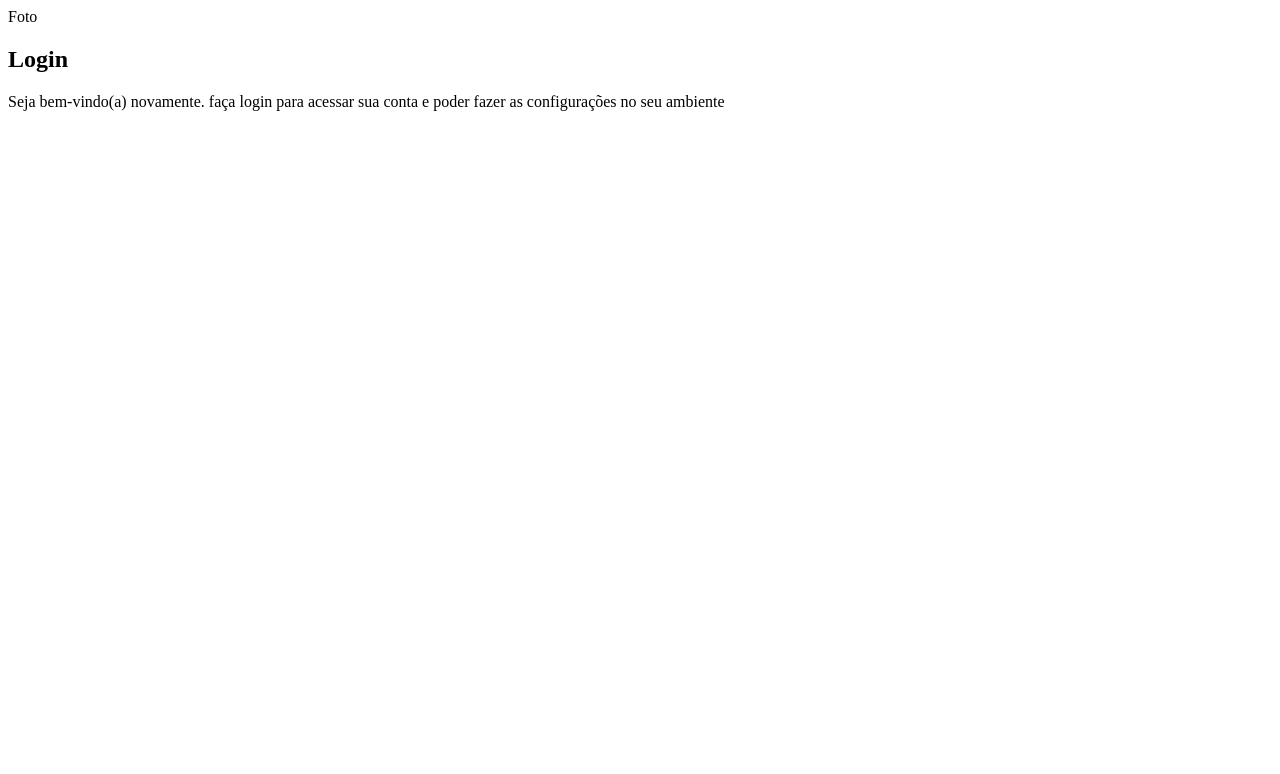
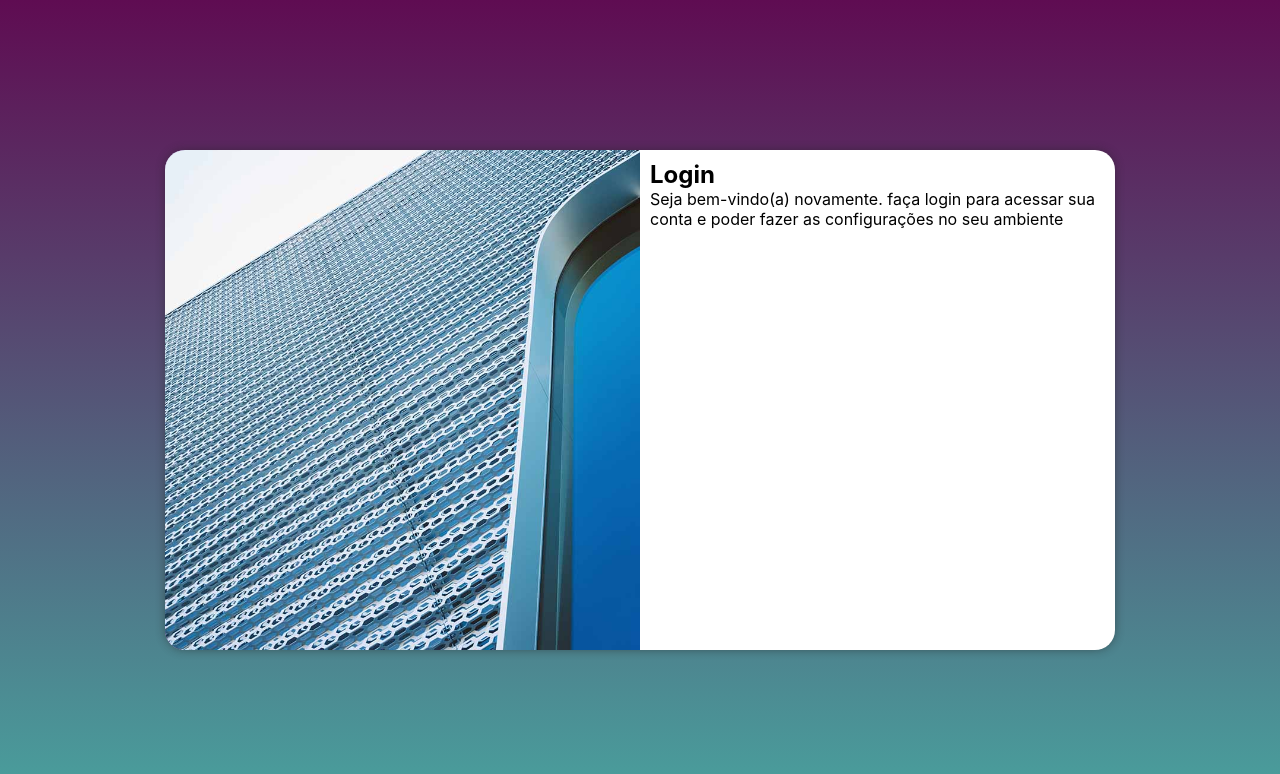
Before and after one commit to lucasdmazon/projeto-login, a plain HTML site: page index.html in a window 1280 px wide. Drawn offline with Linux system fonts and the light colour scheme.

Commit message:
media-query para outras telas

```diff
--- /dev/null
+++ b/estilos/media-query.css
@@ -0,0 +1,52 @@
+@charset "UTF-8";
+
+/*  Typical Device Breakpoints
+-------------------------------
+Pequenas telas: até 600px
+Celular: de 600px até 768px
+tablet: 768px até 992px
+Desktop: 992px até 1200px
+Grandes telas: acima de 1200px
+*/
+
+@media screen and (min-width: 768px) and (max-width: 992px) {
+    body {
+        background-image: linear-gradient(to top, #49a09d, #5f0c52);
+    }
+
+    section#login {
+        width: 80vw;
+    }
+
+    section#login > div#imagem {
+        float: left;
+        width: 30%;
+        height: 100%;
+    }
+
+    section#login > div#formulario {
+        float: right;
+        width: 70%;
+    }
+}
+
+@media screen and (min-width: 992px) {
+    body {
+        background-image: linear-gradient(to top, #49a09d, #5f0c52);
+    }
+
+    section#login {
+        width: 950px;
+    }
+
+    section#login > div#imagem {
+        float: left;
+        width: 50%;
+        height: 100%;
+    }
+
+    section#login > div#formulario {
+        float: right;
+        width: 50%;
+    }
+}
--- a/estilos/style.css
+++ b/estilos/style.css
@@ -5,3 +5,53 @@
     Verde: #49a09d
     Lilás: #5f2c82
 */
+
+* {
+    font-family: -apple-system, BlinkMacSystemFont, 'Segoe UI', Roboto, Oxygen, Ubuntu, Cantarell, 'Open Sans', 'Helvetica Neue', sans-serif;
+    padding: 0px;
+    margin: 0px;
+    box-sizing: border-box;
+}
+
+body, html {
+    background-color: #5f2c82;
+    height: 100vh;
+    width: 100vw;
+}
+
+main {
+    position: relative;
+    height: 100vh;
+    width: 100vw;
+}
+
+section#login {
+    position: absolute;
+    top: 50%;
+    left: 50%;
+    transform: translate(-50%, -50%);
+    overflow: hidden;
+
+    background-color: white;
+    width: 250px;
+    height: 500px;
+    border-radius: 20px;
+    box-shadow: 0px 0px 10px rgba(34, 34, 34, 0.450);
+
+    transition: width .3s, height .3s;
+    transition-timing-function: ease;
+}
+
+section#login > div#imagem {
+    display: block;
+    background: #5f2c82 url(../imagens/metal.jpg) no-repeat;
+    background-size: cover;
+    background-position: left bottom;
+    height: 200px;
+}
+
+section#login > div#formulario {
+    display: block;
+    padding: 10px;
+
+}
--- a/index.html
+++ b/index.html
@@ -6,12 +6,13 @@
     <meta name="viewport" content="width=device-width, initial-scale=1.0">
     <title>Login</title>
     <link rel="stylesheet" href="estilos/style.css">
+    <link rel="stylesheet" href="estilos/media-query.css">
 </head>
 <body>
     <main>
         <section id="login">
             <div id="imagem">
-                Foto
+                <!-- Aqui vai a imagem nas CSS -->
             </div>
             <div id="formulario">
                 <h1>Login</h1>
```
